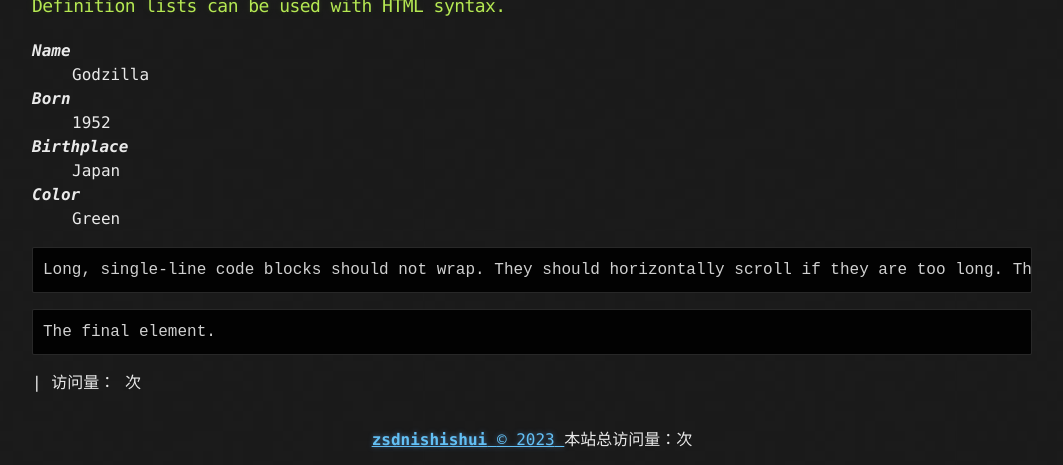
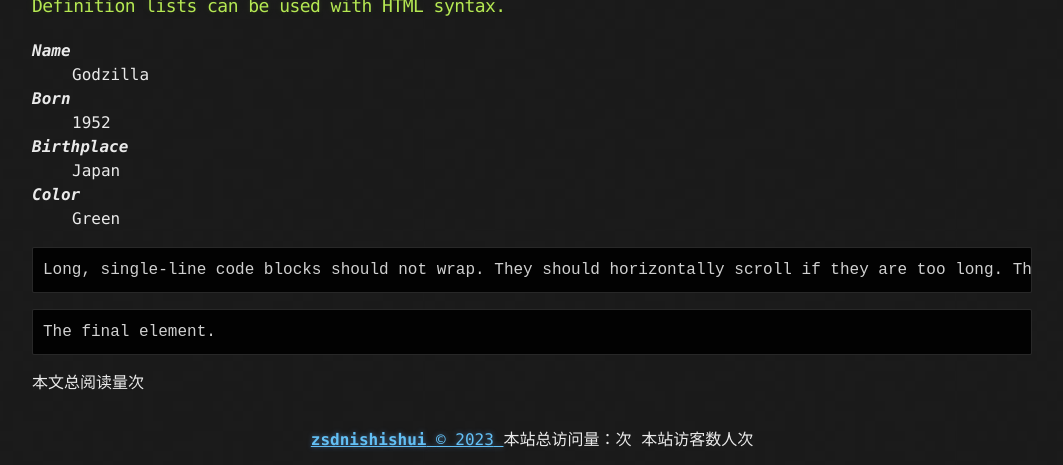
Before and after one commit to zsdnishishui/first, a Jekyll site: the page built from _posts/2017-12-12-Sample-Page.md, in a window 1280 px wide and 900 px high, scrolled down 2527 px, cut to the strip 435-900 px from the top of the window. Shown: the whole strip, without its empty margins (108-1171 px from the left). Built offline with Jekyll 4.4.1, drawn with Linux system fonts in a browser that asks for light colours; comment, search, counter and statistics services are not loaded.

Commit message:
busuanzi，用来实现计数功能

```diff
--- a/_includes/footer.html
+++ b/_includes/footer.html
@@ -7,4 +7,5 @@
     <span>© {{ currentyear }}</span>
   </a>
   <span id="busuanzi_container_site_pv">本站总访问量：<span id="busuanzi_value_site_pv"></span>次</span>
+  <span id="busuanzi_container_site_uv">本站访客数<span id="busuanzi_value_site_uv"></span>人次</span>
 </footer>
--- a/_layouts/post.html
+++ b/_layouts/post.html
@@ -16,4 +16,4 @@
 <script type='text/javascript' src='https://www.intensedebate.com/js/genericCommentWrapperV2.js'></script>
 <script type="text/javascript" src="https://www.intensedebate.com/js/genericLinkWrapperV2.js"></script>
 
-<span id="busuanzi_container_page_pv"> | 访问量：<span id="busuanzi_value_page_pv"></span> 次</span>
+<span id="busuanzi_container_page_pv">本文总阅读量<span id="busuanzi_value_page_pv"></span>次</span>
```
